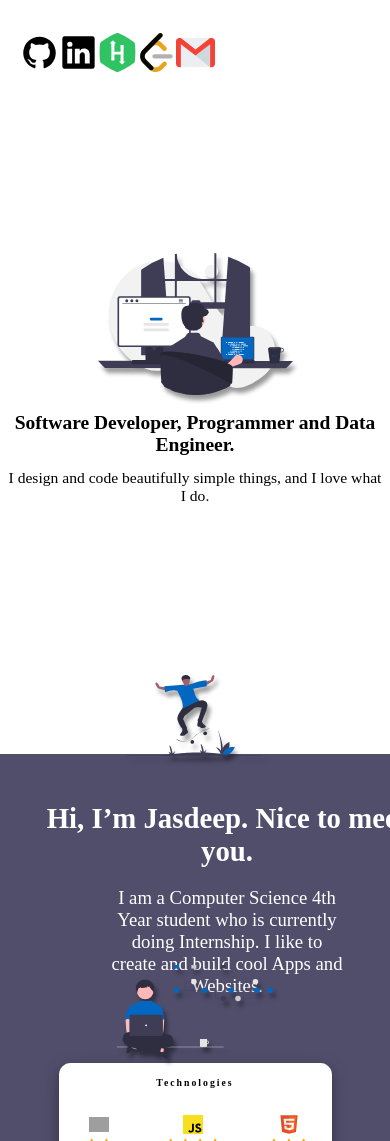
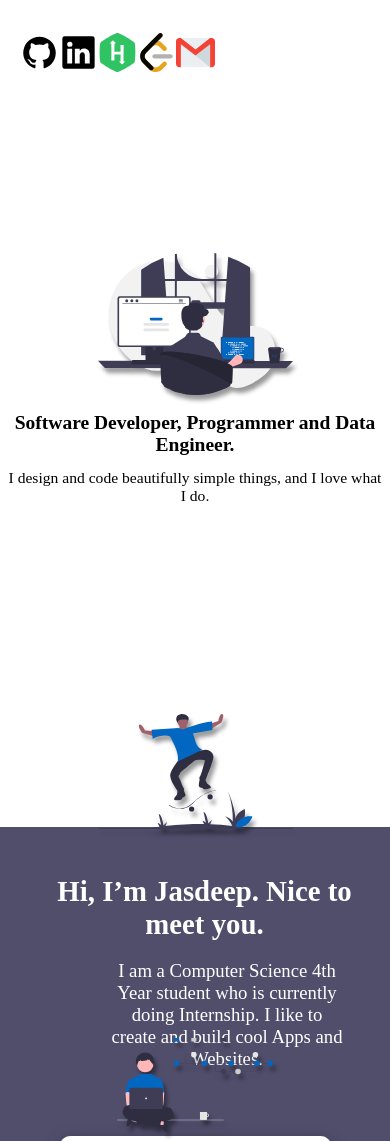
Before and after one commit to jasdeepsingh24/portfolio, a React (Create React App) app: page / in a window 390 px wide. Shown: the top 1141 px of the page. Built offline with nearby package versions, Linux system fonts and the light colour scheme; grey boxes are pictures that could not be loaded; the HTML template or start-up script is replaced by a standard one; a web font is replaced by a local one.

Commit message:
updated portfolio url

```diff
--- a/src/css/frontWall.css
+++ b/src/css/frontWall.css
@@ -38,7 +38,7 @@
 
 @media only screen and (max-width: 600px) {
   .frontWall {
-    height: 65vh;
+    height: 55vh;
   }
   .frontWall img {
     width: 50%;
@@ -67,14 +67,14 @@
   }
 }
 
-@media only screen and (max-width: 1300px) {
+@media only screen and (max-width: 800px) {
   .frontWall {
-    height: 40vh;
+    height: 25vh;
     /* background-color: black; */
   }
 }
 
-@media only screen and (max-width: 2000px) {
+@media only screen and (max-width: 1500px) {
   .frontWall {
     height: 65vh;
     /* background-color: black; */
--- a/src/css/intro.css
+++ b/src/css/intro.css
@@ -44,3 +44,38 @@
   padding-inline: 20vw;
   font-weight: normal;
 }
+
+@media only screen and (max-width: 600px) {
+  .intro {
+    padding-top: 10vw;
+  }
+  .intro img {
+    width: 80%;
+  }
+
+  .intro-content h2 {
+    /* margin: 0; */
+    padding-right: 45px;
+    font-size: 1.8rem;
+    font-weight: bolder;
+    /* letter-spacing: 0.3rem; */
+    padding-top: 3rem;
+  }
+
+  .intro-content h3 {
+    padding-inline: 20vw;
+    font-weight: normal;
+  }
+}
+
+@media only screen and (max-width: 400px) {
+  .intro img {
+    width: 150%;
+  }
+}
+
+@media only screen and (max-width: 2000px) {
+  .intro img {
+    width: 50%;
+  }
+}
--- a/src/css/navBar.css
+++ b/src/css/navBar.css
@@ -11,7 +11,7 @@ li {
 }
 .navbar {
   height: 10vh;
-  width: 100vw;
+  width: 100%;
   /* background-color: var(--primaryColor); */
 }
 
--- a/src/projects_data.js
+++ b/src/projects_data.js
@@ -18,7 +18,7 @@ const projects=[
             'React','HTML','CSS','JavaScript'
         ],
         img:'',
-        url:'https://github.com/jasdeepsingh24/BloggingWebsite'
+        url:'https://github.com/jasdeepsingh24/portfolio'
     },
     {
         projectName:'Blogging Website',
```
